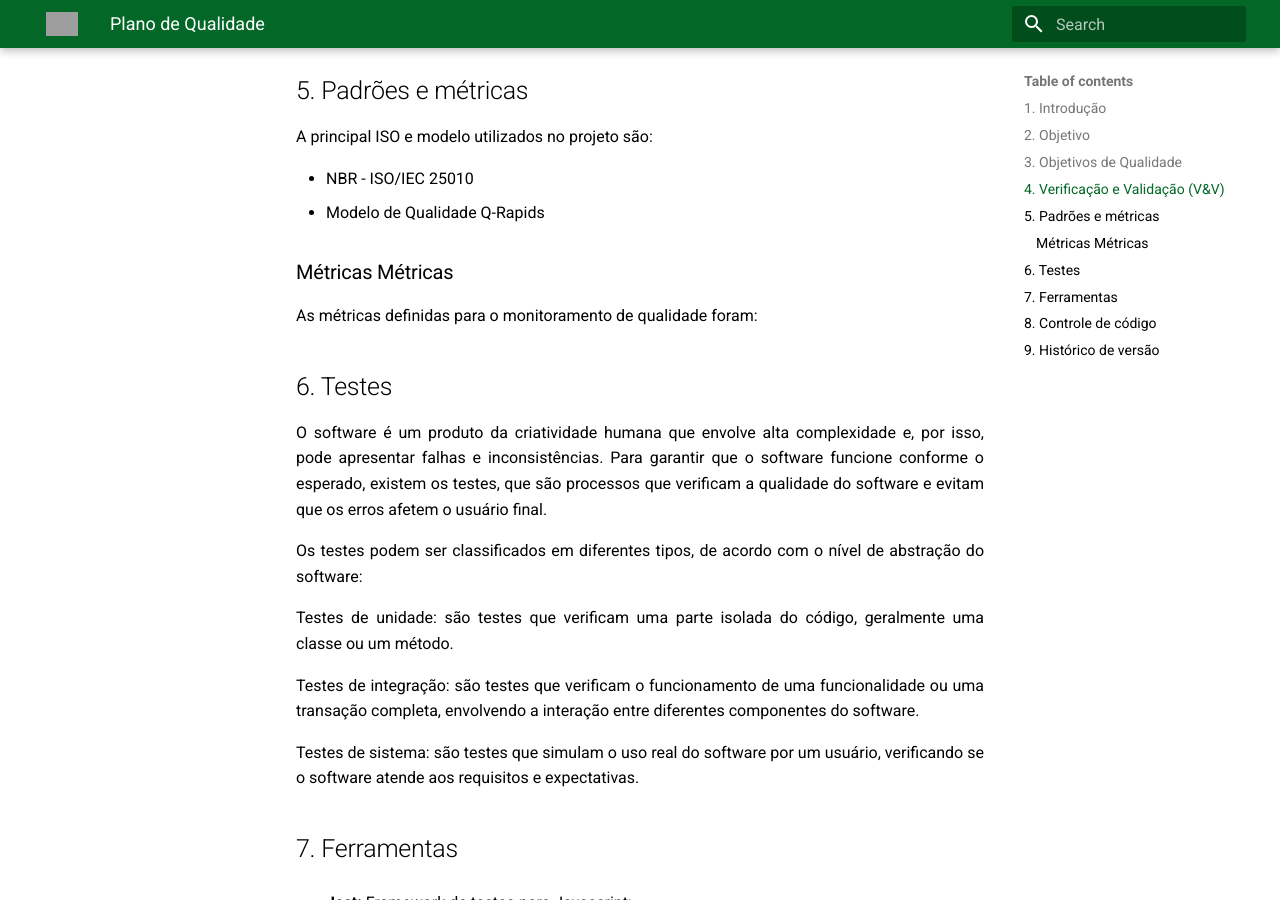
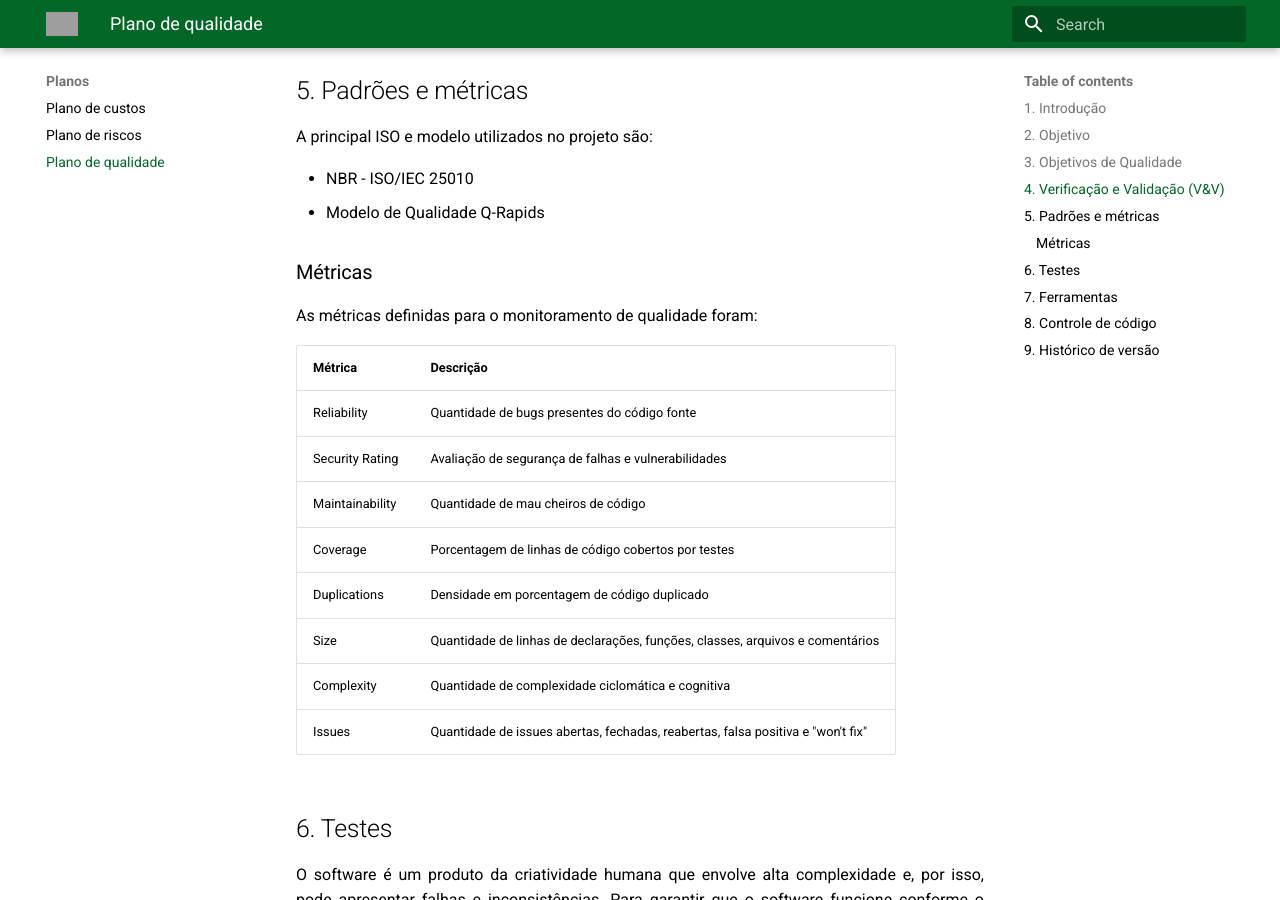
Before and after one commit to fga-eps-mds/2023.2-PrintGo-Doc, an MkDocs documentation site: the page built from docs/Planos/plano_de_qualidade.md, in a window 1280 px wide and 900 px high, scrolled down 2329 px. Built offline with MkDocs 1.6.1 and Material for MkDocs 9.7.7, drawn with Linux system fonts in a browser that asks for light colours; some of the changed text lies outside the part shown; grey boxes are pictures that could not be loaded.

Commit message:
:pencil:(#33): Adicionando tabela de métricas

```diff
--- a/docs/Planos/plano_de_qualidade.md
+++ b/docs/Planos/plano_de_qualidade.md
@@ -51,9 +51,21 @@
 - NBR - ISO/IEC 25010
 - Modelo de Qualidade Q-Rapids
 
-### Métricas Métricas
+### Métricas
 
 As métricas definidas para o monitoramento de qualidade foram:
+
+| Métrica | Descrição |
+| ---- | ----- |
+| Reliability | Quantidade de bugs presentes do código fonte|
+| Security Rating | Avaliação de segurança de falhas e vulnerabilidades |
+| Maintainability | Quantidade de mau cheiros de código|
+| Coverage | Porcentagem de linhas de código cobertos por testes|
+| Duplications | Densidade em porcentagem de código duplicado |
+| Size | Quantidade de linhas de declarações, funções, classes, arquivos e comentários|
+| Complexity| Quantidade de complexidade ciclomática e cognitiva|
+| Issues | Quantidade de issues abertas, fechadas, reabertas, falsa positiva e "won't fix"|
+
 
 ## 6. Testes
 
@@ -85,3 +97,4 @@
 |**Data**|**Descrição**|**Autore(es)**|
 |--------|-------------|--------------|
 |22/10/2023| Criação do documento | Guilherme Daniel Fernandes da Silva |
+|22/10/2023| Adicionando tabela de métricas | Antonio Rangel |
--- a/mkdocs.yml
+++ b/mkdocs.yml
@@ -38,6 +38,7 @@
     - Planos:
         - Plano de custos: Planos/plano_de_custos.md
         - Plano de riscos: Planos/plano_de_riscos.md
+        - Plano de qualidade: Planos/plano_de_qualidade.md
     - Gestão de Projeto:
         - EAP (Estrutura Analítica do Projeto): GestaoProjeto/eap.md
     - Lean Inception:
```
